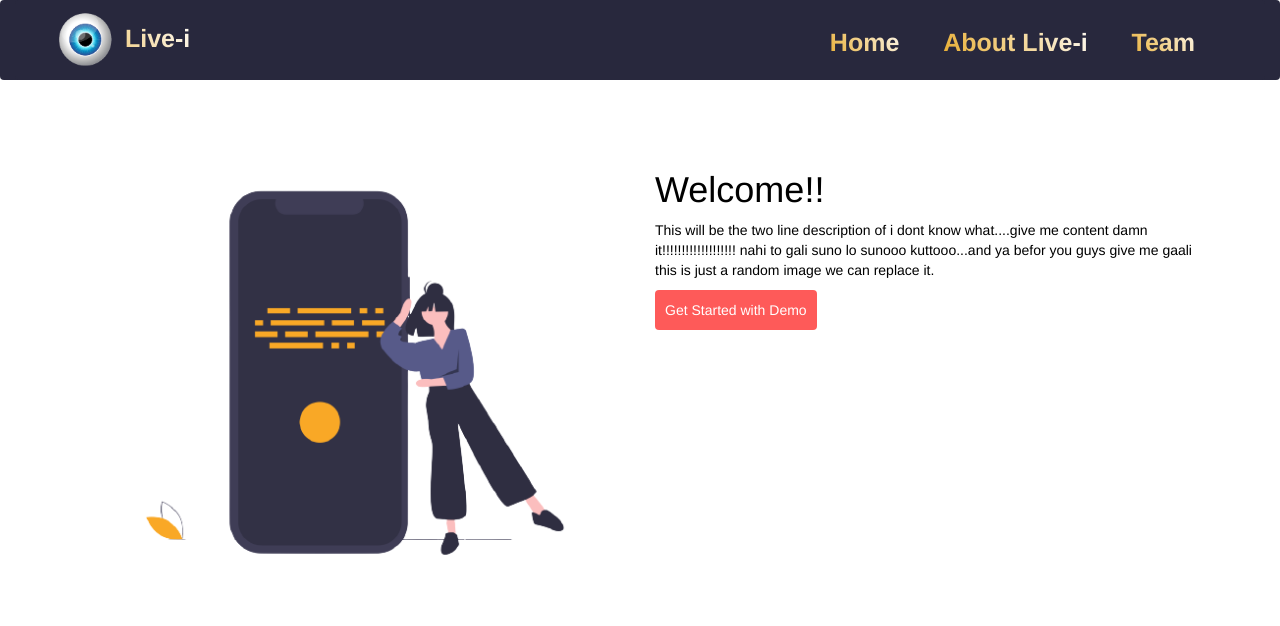
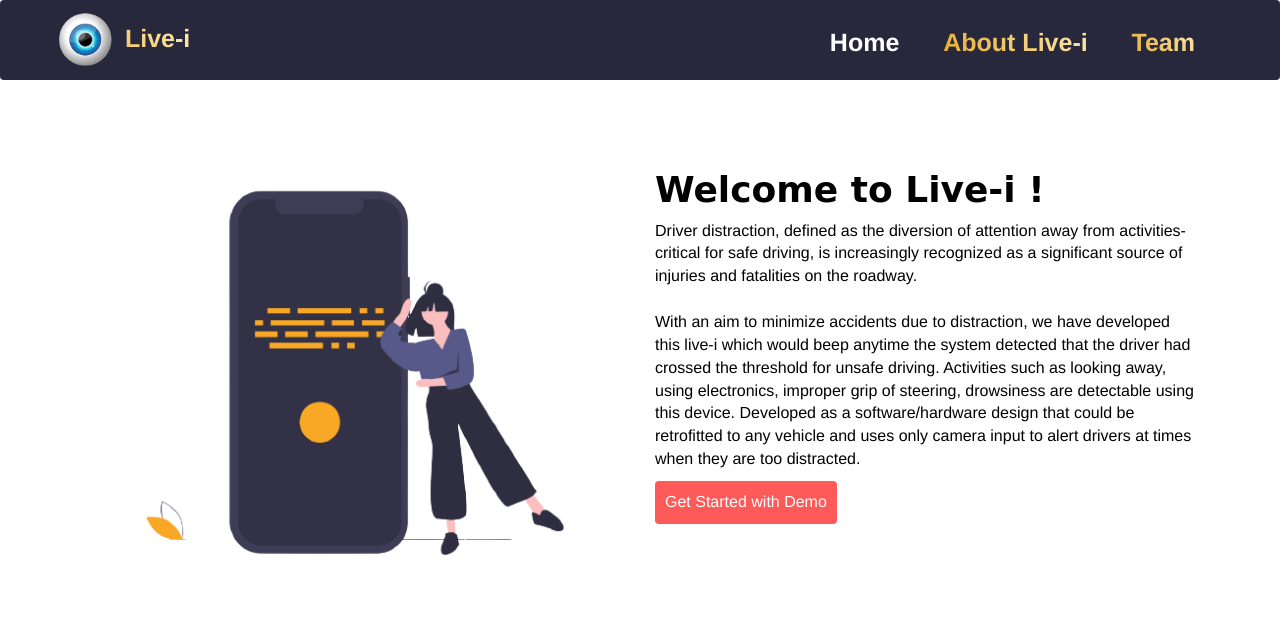
Before and after one commit to tanishq20/Live-i, a Flask app: page / in a window 1280 px wide. Shown: the top 626 px of the page. Run offline with Flask 2, Linux system fonts and the light colour scheme; some libraries are stand-ins or nearby versions.

Commit message:
finalized frontend

```diff
--- a/frontend/static/css/style.css
+++ b/frontend/static/css/style.css
@@ -58,7 +58,7 @@ nav#start.navbar.navbar-default {
   background-color: #f3ec78;
   /* background-image: linear-gradient(55deg, #e6a927, #0e0000); */
 
-  background-image: linear-gradient(55deg, #e6a927, #ffffff);
+  background-image: linear-gradient(55deg, #e6a927, #ffedb9);
   background-size: 100%;
   -webkit-background-clip: text;
   -moz-background-clip: text;
@@ -66,7 +66,7 @@ nav#start.navbar.navbar-default {
   -moz-text-fill-color: transparent;
 }
 
-.navbar a .active {
+a.active {
   background-color: white;
   background-image: linear-gradient(55deg, #ffff, #ffffff);
 }
--- a/frontend/static/css/style1.css
+++ b/frontend/static/css/style1.css
@@ -11,7 +11,11 @@ body {
   background-color: #e60a48;
   /* display: none; */
 }
-
+a.active {
+  color: white;
+  background-color: white;
+  background-image: linear-gradient(55deg, #ffff, #ffffff);
+}
 header {
   padding: 40px;
 }
@@ -58,7 +62,7 @@ header {
   font-size: 25px;
   padding: 0 10px;
   background-color: #f3ec78;
-  background-image: linear-gradient(55deg, #e6a927, #ffffff);
+  background-image: linear-gradient(55deg, #e6a927, #ffedb9);
   background-size: 100%;
   -webkit-background-clip: text;
   -moz-background-clip: text;
@@ -165,9 +169,13 @@ body {
 .section1 {
   padding: 50px 0;
 }
-
+.section1 .first {
+  font-size: 16px;
+}
 .section1 h1 {
   color: black;
+  font-family: cursive;
+  font-weight: bold;
 }
 .section1 p {
   color: black;
@@ -184,7 +192,7 @@ body {
 }
 @media (max-width: 768px) {
   .section1 {
-    padding: 0px 0;
+    padding: 0px 0 40px 0;
   }
 }
 /* section1 end */
--- a/frontend/templates/about.html
+++ b/frontend/templates/about.html
@@ -36,7 +36,7 @@
               height="80px" width="80px">Live-i</a>
           <ul>
             <a href="index.html"><span>Home</span></a>
-            <a class="active" href="about.html"><span>About Live-i</span></a>
+            <a class="active" href="about.html" disabled><span>About Live-i</span></a>
             <a href="team.html"><span>Team</span></a>
           </ul>
         </div>
@@ -46,7 +46,7 @@
 
   <section class="section1 container">
     <center>
-      <h2>Let's have a Look at the idea of innovation</h2>
+      <h2>Let's have a Look at the Innovation</h2>
     </center>
     <h3>Problem statement</h3>
     <p>According to the most recent published World Health Organization (WHO) report, it was estimated that nearly 1.25
--- a/frontend/templates/index.html
+++ b/frontend/templates/index.html
@@ -35,7 +35,7 @@
           <a href="index.html" class="logo"> <img src="{{ url_for('static', filename='image/logo1.png') }}" alt="Logo"
               height="80px" width="80px">Live-i</a>
           <ul>
-            <a class="active" href="index.html"><span>Home</span></a>
+            <a class="active" href="index.html" style=" background-color: white; background-image: linear-gradient(55deg, #ffff, #ffffff);"><span>Home</span></a>
             <a href="about.html"><span>About Live-i</span></a>
             <a href="team.html"><span>Team</span></a>
           </ul>
@@ -52,11 +52,11 @@
       </div>
 
       <div class="col-sm-6 first">
-        <h1>Welcome!!</h1>
-        <p>This will be the two line description of i dont know what....give me content damn it!!!!!!!!!!!!!!!!!!!
-          nahi
-          to gali suno lo sunooo kuttooo...and ya befor
-          you guys give me gaali this is just a random image we can replace it.
+        <h1>Welcome to Live-i !</h1>
+        <p>Driver distraction, defined as the diversion of attention away from activities-critical for safe driving, is increasingly recognized as a
+          significant source of injuries and fatalities on the roadway.<br><br> With an aim to minimize accidents due to distraction, we have developed this
+          live-i which would beep anytime the system detected that the driver had crossed the threshold for unsafe driving. Activities such as looking away,
+           using electronics, improper grip of steering, drowsiness are detectable using this device. Developed as a software/hardware design that could be retrofitted to any vehicle and uses only camera input to alert drivers at times when they are too distracted.
         </p>
         <a href="#section2"><button type="menu">Get Started with Demo</button></a>
       </div>
@@ -66,7 +66,7 @@
   </section>
   <div class="background">
     <section class="section2" id="section2">
-      <h2 align="center">Video Streaming Demonistration</h2>
+      <h2 align="center">Video Streaming Demonstration</h2>
       <img id="bg" class="center" src="{{ url_for('video_feed') }}">
     </section>
   </div>
--- a/frontend/templates/team.html
+++ b/frontend/templates/team.html
@@ -184,8 +184,8 @@
 		integrity="sha384-alpBpkh1PFOepccYVYDB4do5UnbKysX5WZXm3XxPqe5iKTfUKjNkCk9SaVuEZflJ"
 		crossorigin="anonymous"></script>
 	<script src="{{ url_for('static', filename='js/github.js') }}"></script>
+	<script src="{{ url_for('static', filename='js/ui.js') }}"></script>
 	<script src="{{ url_for('static', filename='js/app.js') }}"></script>
-	<script src="{{ url_for('static', filename='js/ui.js') }}"></script>
 
 </body>
 
```
Also changed, not shown: frontend/static/css/style2.css (+11 -1 lines).
